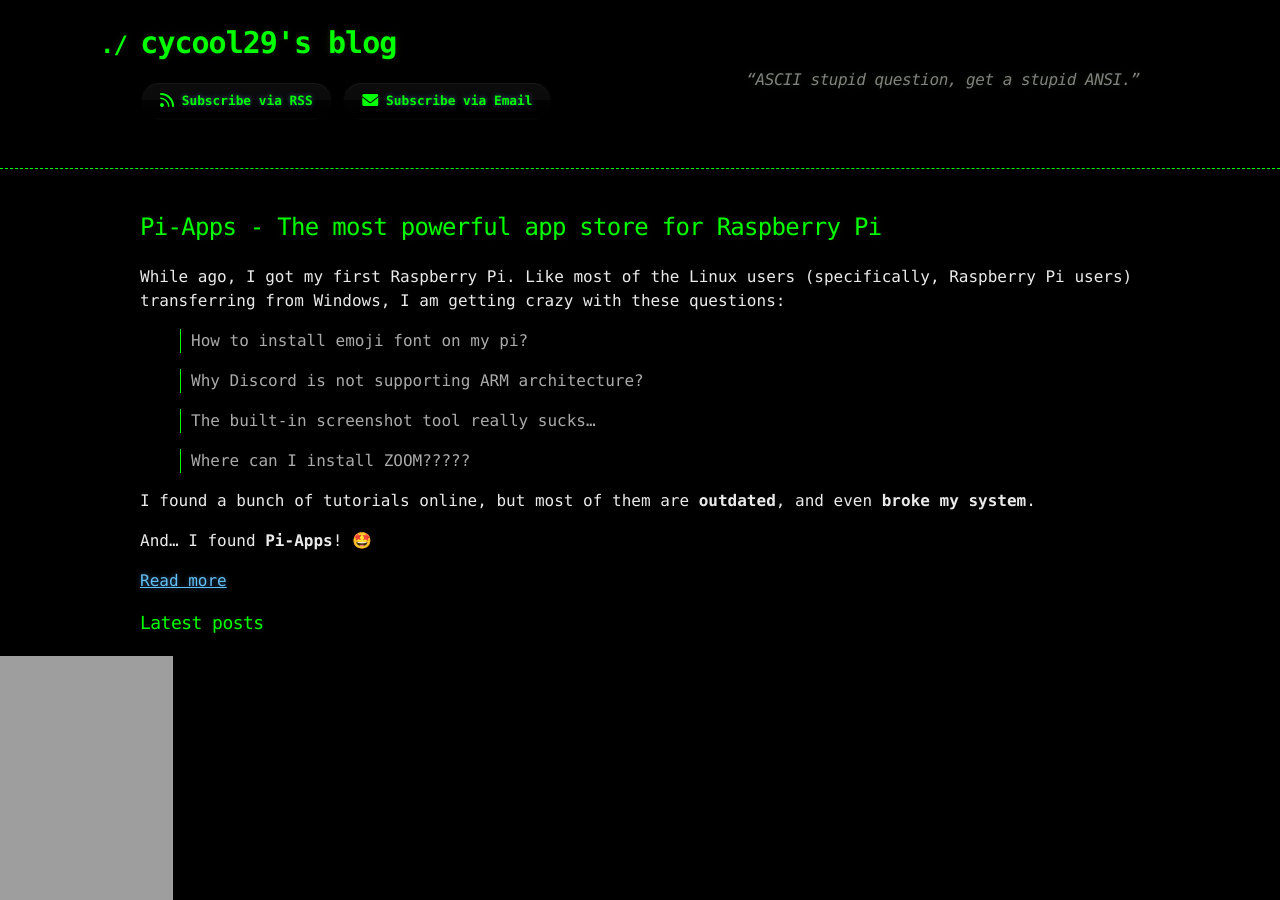
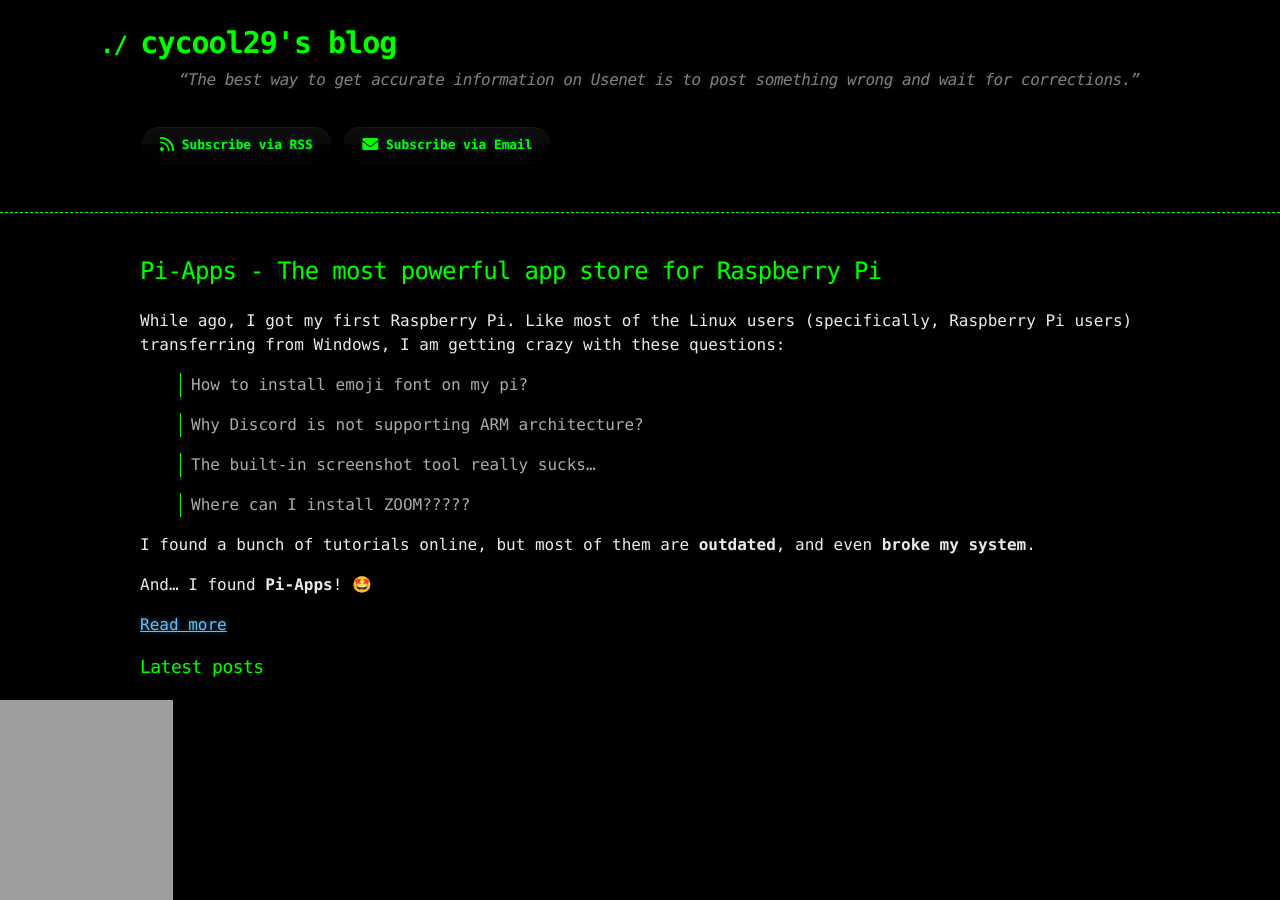
Before and after one commit to cycool29/cycool29.github.io, a Jekyll site: the page built from index.md, in a window 1280 px wide and 900 px high. Built offline with Jekyll 4.4.1, drawn with Linux system fonts in a browser that asks for light colours; a style sheet for code colours, icons or effects is not loaded.

Commit message:
Update quotes

```diff
--- a/_config.yml
+++ b/_config.yml
@@ -1,6 +1,6 @@
 title: cycool29's blog
 comments: Comments
-description: "“ASCII stupid question, get a stupid ANSI.” "
+description: "“The best way to get accurate information on Usenet is to post something wrong and wait for corrections.” "
 remote_theme: jekyll-theme-hacker
 author: cycool29
 github:
```
